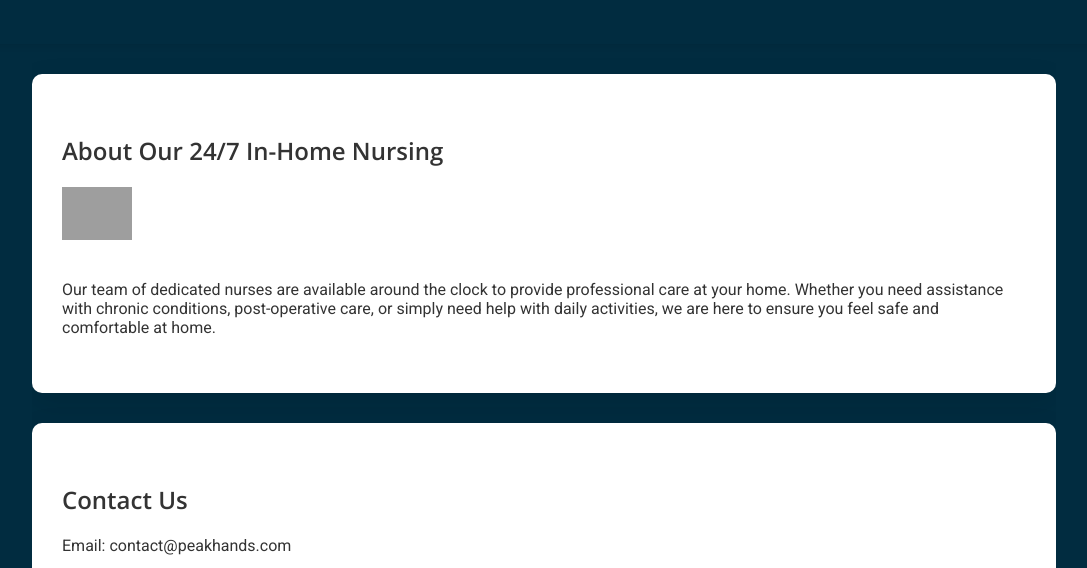
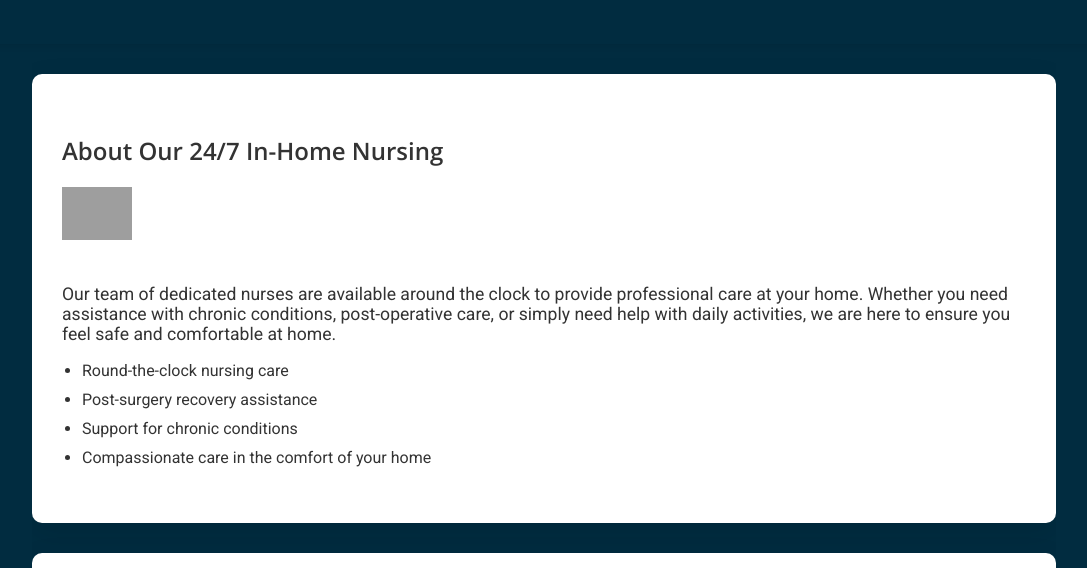
Before and after one commit to peakhandslk/peakhands, a plain HTML site: page in-home-nursing.html in a window 1280 px wide. Shown: the part 216-784 px from the top of the page, without its empty margins (96-1183 px from the left). Drawn offline with nearby package versions, Linux system fonts and the light colour scheme; grey boxes are pictures that could not be loaded.

Commit message:
Update in-home-nursing.html

```diff
--- a/in-home-nursing.html
+++ b/in-home-nursing.html
@@ -75,6 +75,21 @@
             margin-bottom: 20px;
         }
 
+        #about .description {
+            margin-top: 20px;
+            font-size: 1.1rem;
+        }
+
+        #about ul {
+            list-style-type: disc;
+            padding-left: 20px;
+            margin-top: 15px;
+        }
+
+        #about ul li {
+            margin-bottom: 10px;
+        }
+
         /* Footer Styles */
         footer {
             background: #333;
@@ -103,7 +118,17 @@
         <section class="section" id="about">
             <h2>About Our 24/7 In-Home Nursing</h2>
             <img src="https://cdn-icons-png.flaticon.com/512/2920/2920262.png" class="heartbeat-icon" alt="Medical Care Icon">
-            <p>Our team of dedicated nurses are available around the clock to provide professional care at your home. Whether you need assistance with chronic conditions, post-operative care, or simply need help with daily activities, we are here to ensure you feel safe and comfortable at home.</p>
+
+            <div class="description">
+                <p>Our team of dedicated nurses are available around the clock to provide professional care at your home. Whether you need assistance with chronic conditions, post-operative care, or simply need help with daily activities, we are here to ensure you feel safe and comfortable at home.</p>
+            </div>
+
+            <ul>
+                <li>Round-the-clock nursing care</li>
+                <li>Post-surgery recovery assistance</li>
+                <li>Support for chronic conditions</li>
+                <li>Compassionate care in the comfort of your home</li>
+            </ul>
         </section>
 
         <!-- Contact Us Section -->
```
